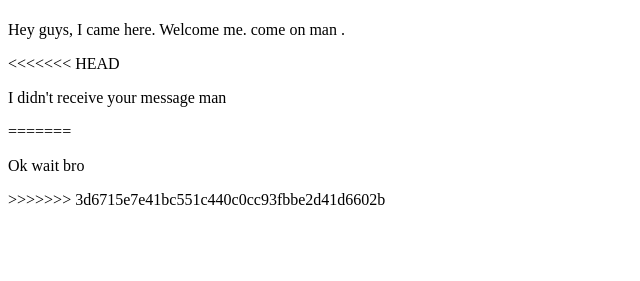
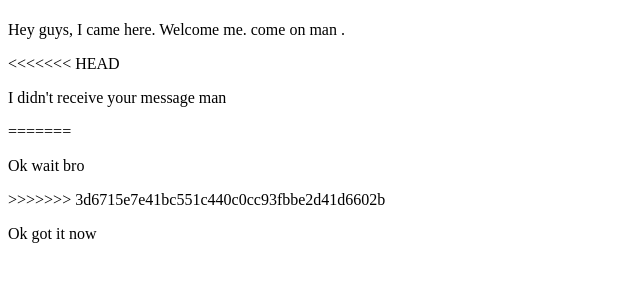
Before and after one commit to fazli596/newapp, a plain HTML site: page index.html in a window 1280 px wide. Shown: the part 59-340 px from the top of the page, without its empty margins (0-640 px from the left). Drawn offline with Linux system fonts and the light colour scheme.

Commit message:
got it now

```diff
--- a/index.html
+++ b/index.html
@@ -14,5 +14,6 @@
 =======
   <p>Ok wait bro</p>
 >>>>>>> 3d6715e7e41bc551c440c0cc93fbbe2d41d6602b
+<p>Ok got it now</p>
 </body>
 </html>
```
